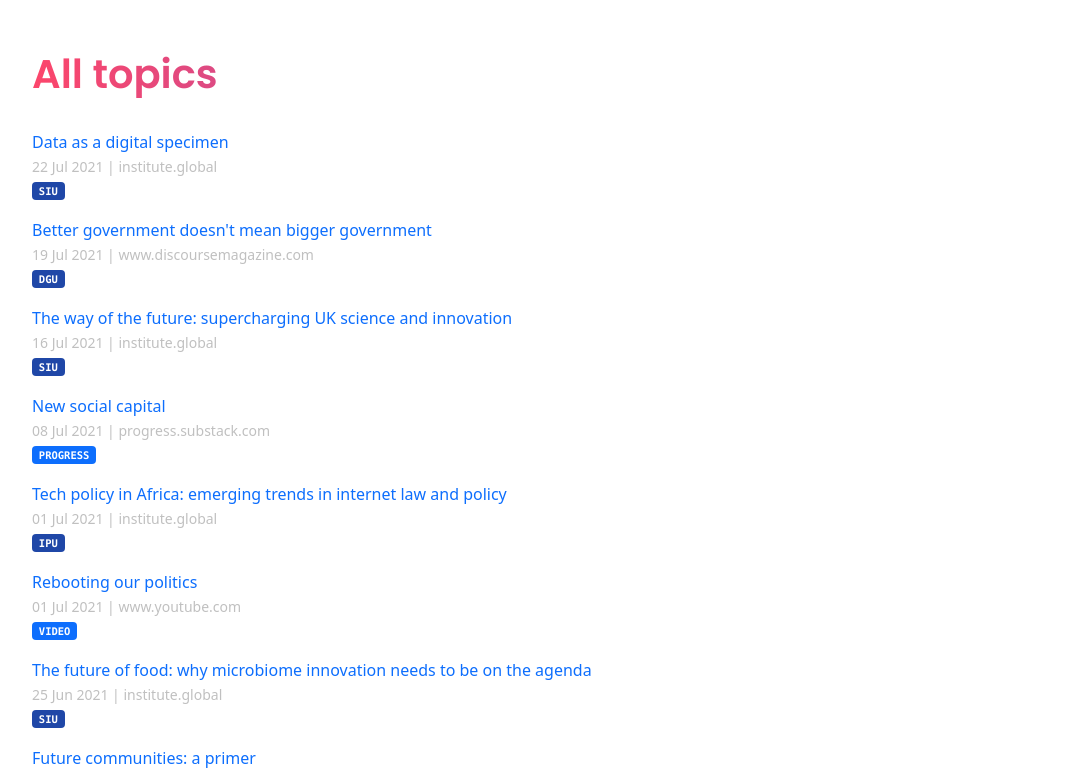
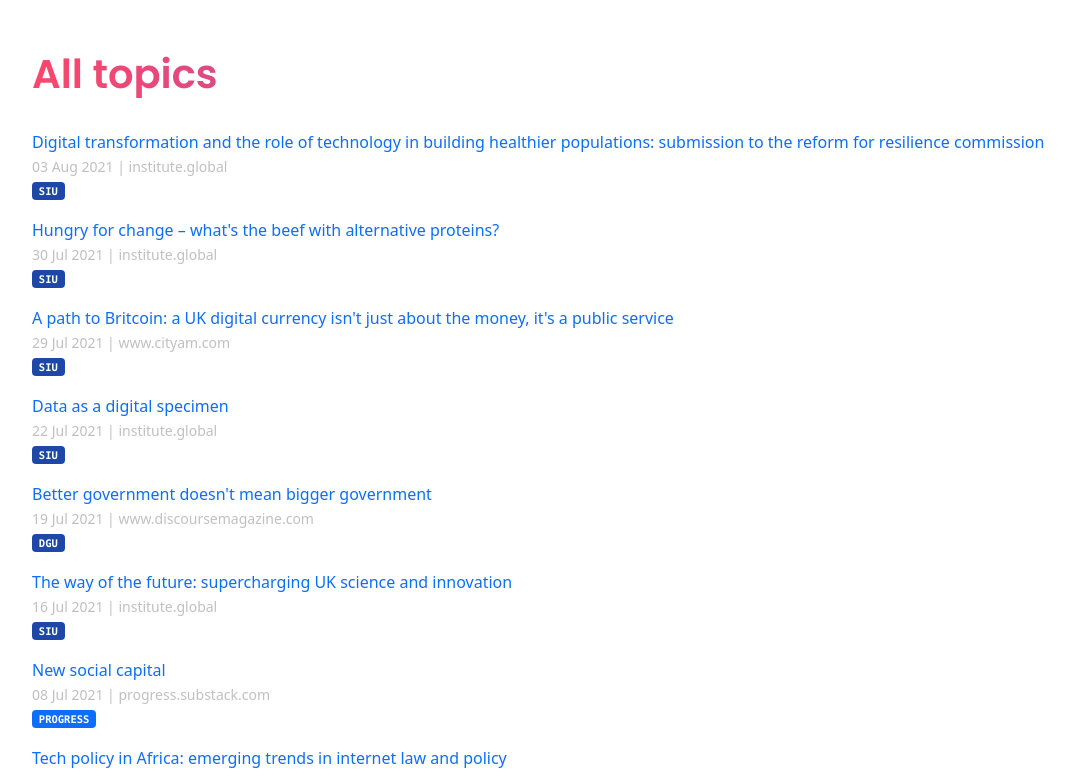
Before and after one commit to techpolicyio/techpolicyio.github.io, a Jekyll site: the page built from pages/home.md, in a window 1280 px wide and 900 px high, scrolled down 764 px, cut to the strip 129-900 px from the top of the window. Shown: the whole strip, without its empty margins (50-1125 px from the left). Built offline with Jekyll 4.4.1, drawn with Linux system fonts in a browser that asks for light colours.

Commit message:
Update links.yml

```diff
--- a/_data/links.yml
+++ b/_data/links.yml
@@ -884,3 +884,15 @@
   url: https://www.discoursemagazine.com/politics/2021/07/19/better-government-doesnt-mean-bigger-government/
   date: 2021-07-19
   unit: dgu
+- title: "Hungry for change – what's the beef with alternative proteins?"
+  url: https://institute.global/policy/hungry-change-whats-beef-alternative-proteins
+  date: 2021-07-30
+  unit: siu
+- title: "Digital transformation and the role of technology in building healthier populations: submission to the reform for resilience commission"
+  url: https://institute.global/policy/digital-transformation-and-role-technology-building-healthier-populations-submission-reform
+  date: 2021-08-03
+  unit: siu
+- title: "A path to Britcoin: a UK digital currency isn't just about the money, it's a public service"
+  url: https://www.cityam.com/britcoin-digital-currency-pound-sterling-bank-of-england/
+  date: 2021-07-29
+  unit: siu
```
